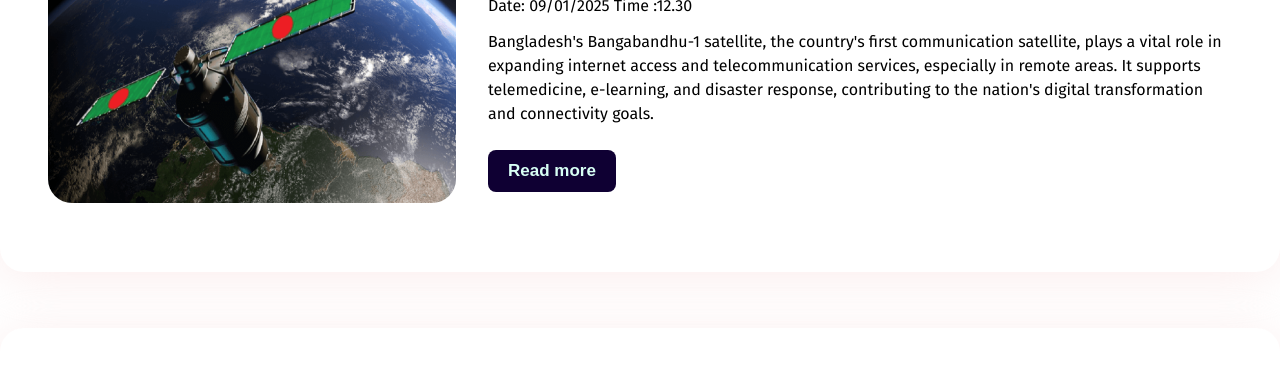
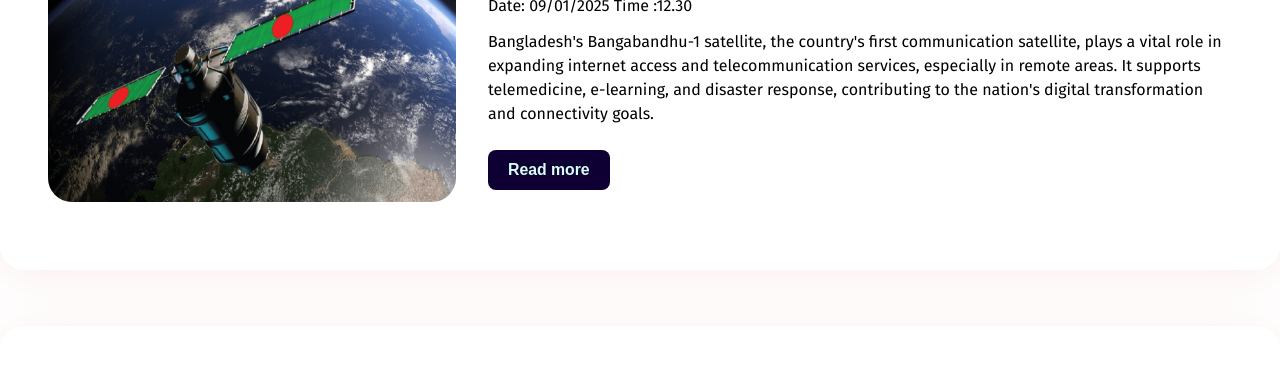
Before and after one commit to ramimstar/bangladesh-2-0-ramim-assignment-1, a plain HTML site: page index.html in a window 1280 px wide. In both pictures the pointer is over the button 549 px from the left and 2208 px from the top of the page. Shown: the part 2038-2426 px from the top of the page. Drawn offline with Linux system fonts and the light colour scheme.

Commit message:
Alhamdulillah Bangladesh 2.0

```diff
--- a/style/style.css
+++ b/style/style.css
@@ -281,7 +281,7 @@
 .btn-news:hover{
     color: #d8fff5;
     background-color: rgb(15, 0, 51);
-    font-size: 17px;
+    font-size: 15.8px;
 }
 /* Donate style */
 .donate{
```
